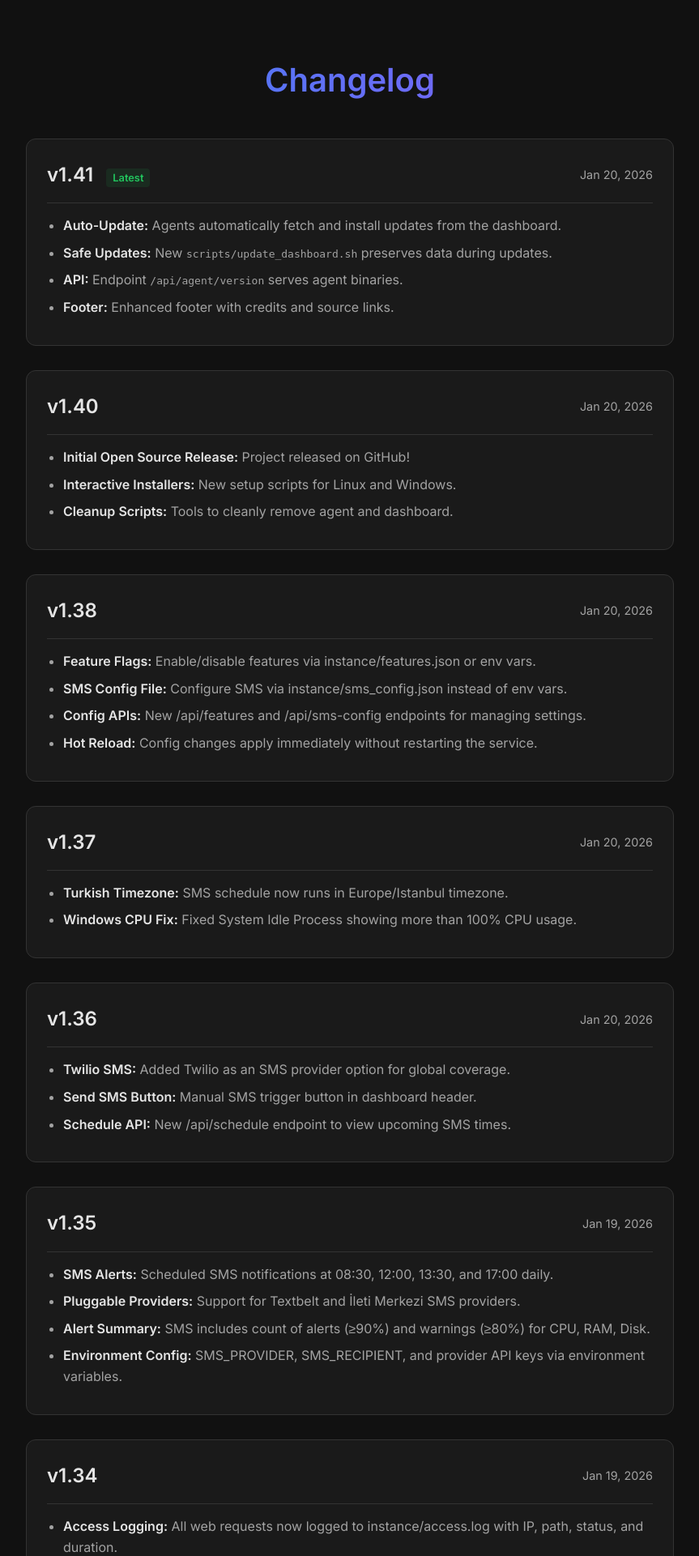
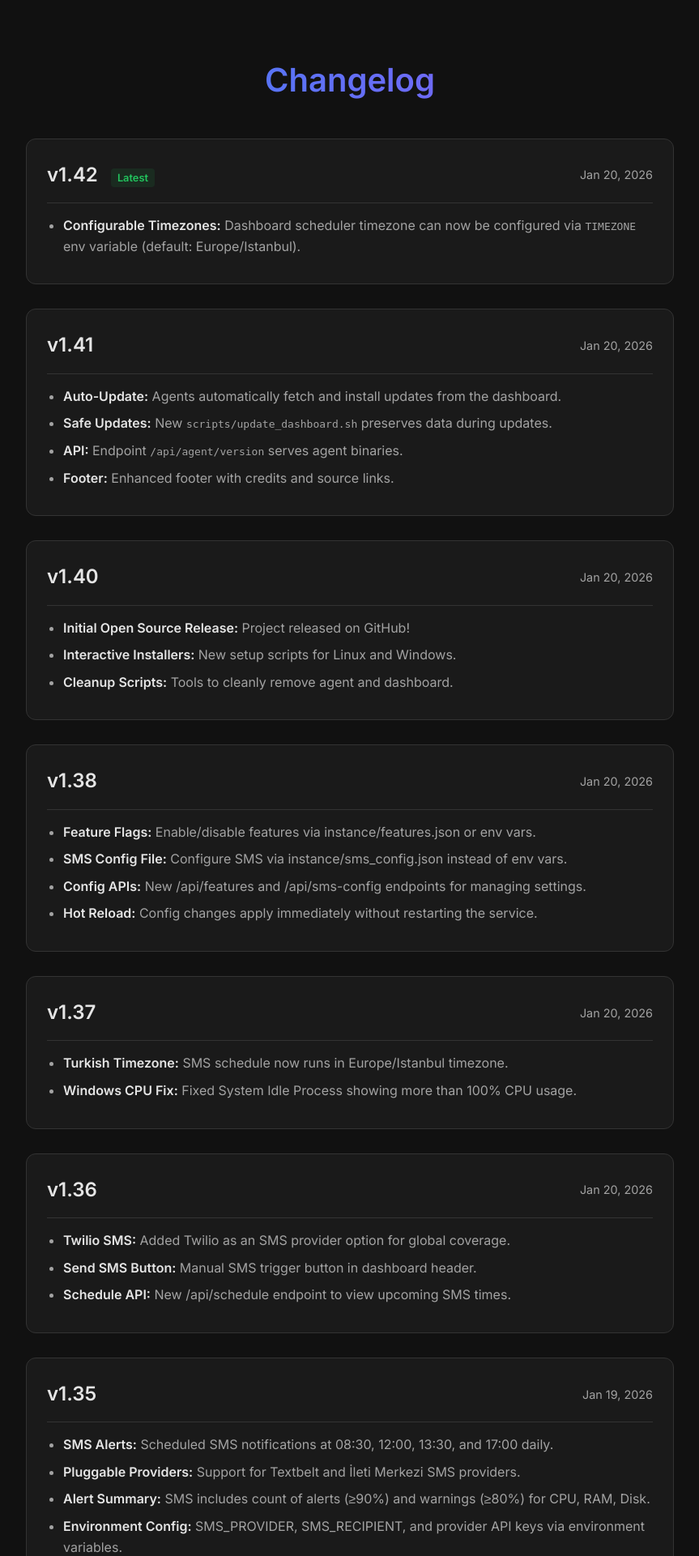
Before and after one commit to aydinguven/vm-monitor, a Flask app: page /changelog in a window 1280 px wide. Shown: the top 1921 px of the page at 81% size, without its empty margins (208-1071 px from the left). Run offline with Flask 3, Linux system fonts and the light colour scheme.

Commit message:
Release v1.42: Configurable Timezones

```diff
--- a/dashboard/app.py
+++ b/dashboard/app.py
@@ -187,7 +187,8 @@ def send_sms_alert():
             app.logger.error("SMS alert failed to send")
 
 
-scheduler = BackgroundScheduler(timezone="Europe/Istanbul")  # Turkey time
+from config import TIMEZONE
+scheduler = BackgroundScheduler(timezone=TIMEZONE)
 scheduler.add_job(
     func=cleanup_old_metrics,
     trigger="interval",
--- a/dashboard/config.py
+++ b/dashboard/config.py
@@ -43,6 +43,9 @@ SMS_DASHBOARD_URL = get_sms_dashboard_url()
 # Alert thresholds (percent)
 ALERT_WARNING_THRESHOLD = int(os.getenv("ALERT_WARNING_THRESHOLD", "80"))
 ALERT_CRITICAL_THRESHOLD = int(os.getenv("ALERT_CRITICAL_THRESHOLD", "90"))
+
+# Timezone (default to Turkey)
+TIMEZONE = os.getenv("TIMEZONE", "Europe/Istanbul")
 
 
 # =============================================================================
--- /dev/null
+++ b/dashboard/static/downloads/requirements.txt
@@ -0,0 +1,4 @@
+psutil>=5.9.0
+requests>=2.28.0
+distro>=1.8.0
+packaging>=21.0
--- a/dashboard/templates/changelog.html
+++ b/dashboard/templates/changelog.html
@@ -116,7 +116,18 @@
 
         <div class="version-card">
             <div class="version-header">
-                <div class="version-title">v1.41 <span class="badge current">Latest</span></div>
+                <div class="version-title">v1.42 <span class="badge current">Latest</span></div>
+                <span class="version-date">Jan 20, 2026</span>
+            </div>
+            <ul>
+                <li><strong>Configurable Timezones:</strong> Dashboard scheduler timezone can now be configured via
+                    <code>TIMEZONE</code> env variable (default: Europe/Istanbul).</li>
+            </ul>
+        </div>
+
+        <div class="version-card">
+            <div class="version-header">
+                <div class="version-title">v1.41</div>
                 <span class="version-date">Jan 20, 2026</span>
             </div>
             <ul>
--- a/dashboard/templates/index.html
+++ b/dashboard/templates/index.html
@@ -1946,7 +1946,7 @@
     <div
         style="text-align: center; margin-top: 40px; padding: 20px; color: #6c757d; font-size: 0.9rem; border-top: 1px solid #343a40;">
         VM Monitoring System &bull; Aydin Aslangoren &copy; 2026<br>
-        Dashboard v1.41 | <a href="/changelog" style="color: #6c757d; text-decoration: underline;">Changelog</a> |
+        Dashboard v1.42 | <a href="/changelog" style="color: #6c757d; text-decoration: underline;">Changelog</a> |
         <a href="https://github.com/aydinguven/vm-monitor" target="_blank"
             style="color: #6c757d; text-decoration: underline;">Source Code</a>
     </div>
```
Also changed, not shown: CHANGELOG.md, dashboard/static/downloads/agent.py (renamed from agent/agent.py).
